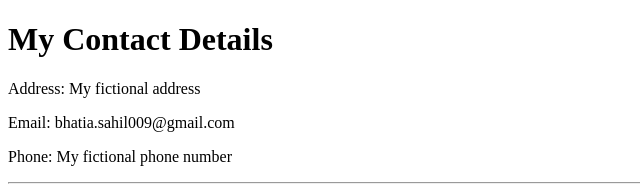
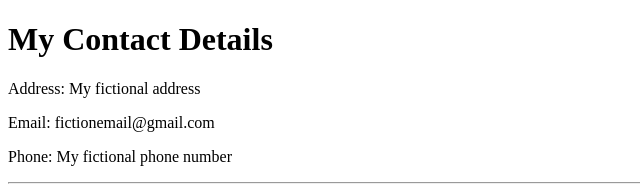
Before and after one commit to saahilbhatia/cv, a plain HTML site: page contactDetails.html in a window 1280 px wide. Shown: the top 189 px of the page, 0-640 px from the left. Drawn offline with Linux system fonts and the light colour scheme.

Commit message:
Removed personal email

```diff
--- a/contactDetails.html
+++ b/contactDetails.html
@@ -7,7 +7,7 @@
   <body>
     <h1>My Contact Details</h1>
     <p>Address: My fictional address</p>
-    <p>Email: bhatia.sahil009@gmail.com</p>
+    <p>Email: fictionemail@gmail.com</p>
     <p>Phone: My fictional phone number</p>
     <hr>
     <form action="mailto:bhatia.sahil009@gmail.com" method="post" enctype="text/plain">
```
